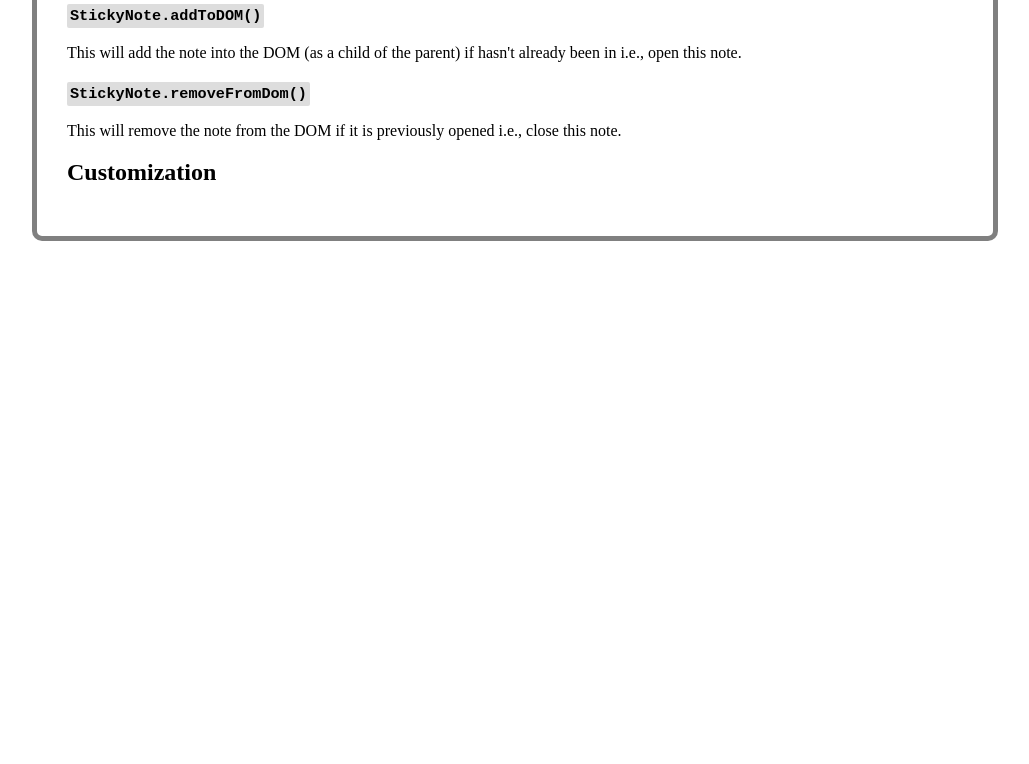
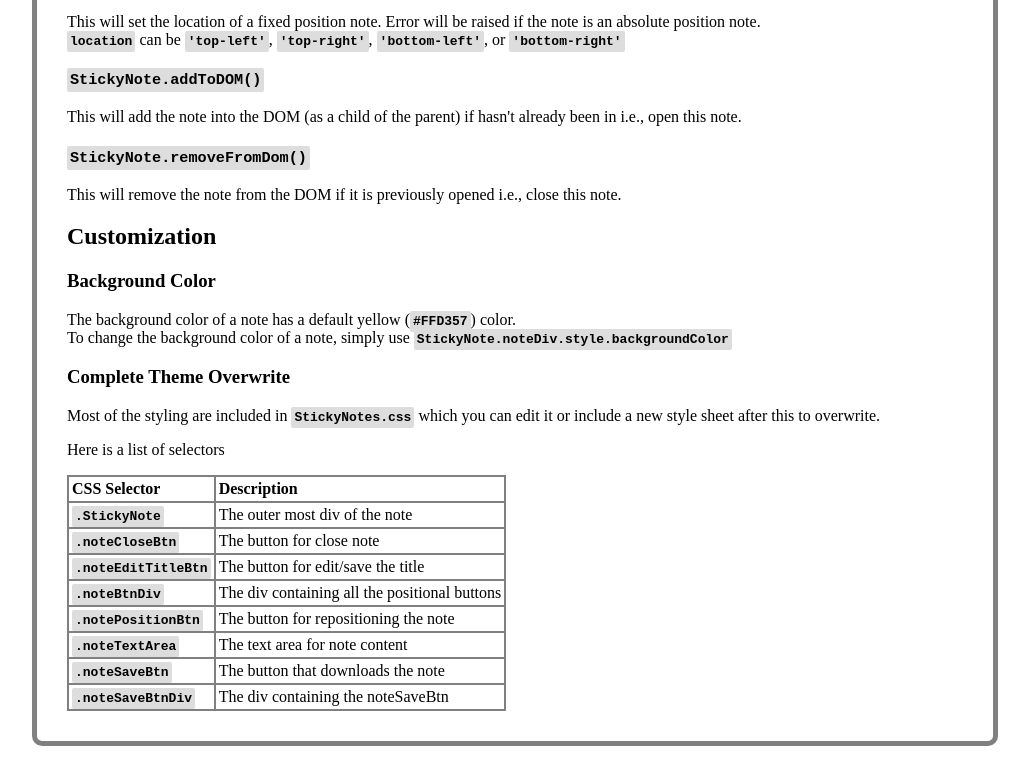
Before and after one commit to qe201020335/StickyNotes, a website: page pub/doc.html in a window 1280 px wide. Shown: the part 1570-2334 px from the top of the page, without its empty margins (125-1154 px from the left). Before the commit the page ends 1829 px from the top, so only its background shows below. Drawn offline with Linux system fonts and the light colour scheme.

Commit message:
more documentation

```diff
--- a/Documentation.md
+++ b/Documentation.md
@@ -14,7 +14,7 @@ A frontend JavaScript library that makes note-taking easier on a webpage for the
 This method will create a fixed sticky note on the viewport.
 
 | Property    | Type      | Required? | Default  | Description |
-| --------------- |:---------:|:---------:|:----------:| ----------- |
+| :--------------- |:---------:|:---------:|:----------:| ----------- |
 | `location`  | string        | Yes | \ | The initial location of the sticky note. <br> It can be `'top-left'`, `'top-right'`, `'bottom-left'`, or `'bottom-right'` |
 | `parent`    | HTML Node  | NO  | body | The parent node which the sticky note div will be added as a child |
 | `title`     | string        | NO  |  `Sticky Note #` | The title of the sticky note |
@@ -24,7 +24,7 @@ This method will create a fixed sticky note on the viewport.
 This method will create a sticky note with absolute position relative to the parent.
 
 | Property    | Type      | Required? | Default  | Description |
-| --------------- |:---------:|:---------:|:----------:| ----------- |
+| :--------------- |:---------:|:---------:|:----------:| ----------- |
 | `location`  | string        | Yes | \ | The initial location of the sticky note. <br> It can be `'left'` or `'right'` |
 | `parent`    | HTML Node  | NO  | body | The parent node which the sticky note div will be added as a child |
 | `title`     | string        | NO  |  `Sticky Note #` | The title of the sticky note |
@@ -45,7 +45,7 @@ Here is a list of fields that you can access.
 WARNING: DO NOT OVERWRITE ANY OF THESE FIELDS! YOU SHOULD ONLY READ FROM THEM!
 
 | Field       		| Type          | Description |
-| --------------- |:---------:| ----------- |
+| :--------------- |:---------:| ----------- |
 | `parentNode`    	| HTML Node | The parent node which the sticky note div will be added as a child |
 | `isPositionFixed` | bool      | Whether this is a fixed position note or an absolute position note |
 | `noteDiv`         | HTML Node | The outer most div of the note, which holds all the subsequent elements <br> that consist of the StickyNote i.e the whole sticky note |
@@ -84,3 +84,23 @@ This will remove the note from the DOM if it is previously opened i.e., close th
 
 
 ## Customization
+
+### Background Color
+The background color of a note has a default yellow (`#FFD357`) color. <br>
+To change the background color of a note, simply use `StickyNote.noteDiv.style.backgroundColor`
+
+### Complete Theme Overwrite
+Most of the styling are included in `StickyNotes.css` which you can edit it or include a new style sheet after this to overwrite.
+
+Here is a list of selectors
+
+| CSS Selector | Description |
+| :-------------|:----------- |
+|`.StickyNote` | The outer most div of the note |
+|`.noteCloseBtn` | The button for close note |
+|`.noteEditTitleBtn` | The button for edit/save the title |
+|`.noteBtnDiv` | The div containing all the positional buttons |
+|`.notePositionBtn` | The button for repositioning the note |
+|`.noteTextArea` | The text area for note content |
+|`.noteSaveBtn` | The button that downloads the note |
+|`.noteSaveBtnDiv` | The div containing the noteSaveBtn |
--- a/pub/doc.css
+++ b/pub/doc.css
@@ -17,3 +17,18 @@ code {
     padding: 3px;
     font-weight: bold;
 }
+
+table {
+    border: 1px solid gray;
+    border-spacing: 0px;
+    border-collapse: separate;
+}
+table th {
+    border: 1px solid gray;
+    padding: 3px;
+
+}
+table td {
+    border: 1px solid gray;
+    padding: 3px;
+}
```
